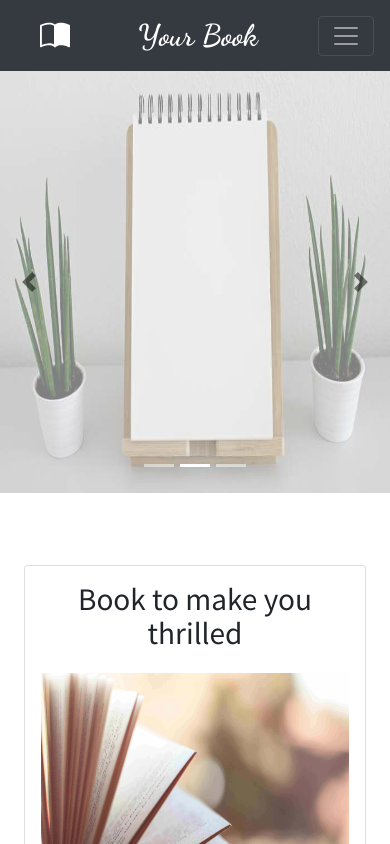
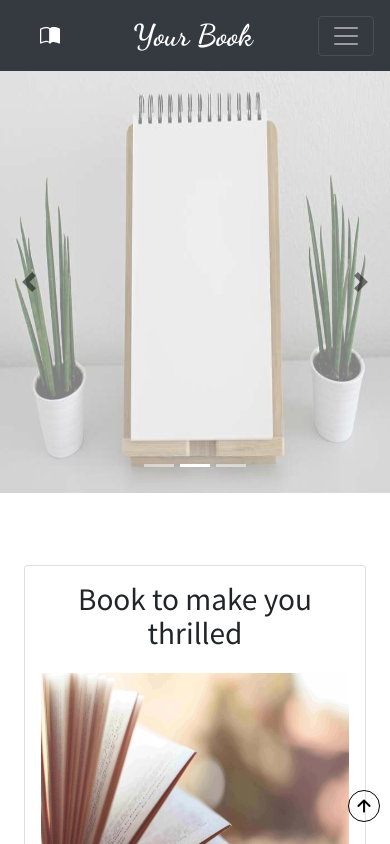
Before and after one commit to SobratKonata/1234, a website built with Parcel: page index.html in a window 390 px wide. Shown: the top 844 px of the page. Built offline with nearby package versions, Linux system fonts and the light colour scheme.

Commit message:
backtotop button added

```diff
--- a/css/style.css
+++ b/css/style.css
@@ -234,6 +234,15 @@ body {
   background-color: green;
 }
 
+.backtotop {
+  cursor: pointer;
+  position: fixed;
+  right: 10px;
+  bottom: 10px;
+  border: 1px solid black;
+  border-radius: 50%;
+}
+
 @media (max-width: 600px) {
   .card-books {
     display: block;
@@ -314,6 +323,15 @@ body {
   .quotes-subs {
     text-align: center;
   }
+
+  .backtotop {
+    cursor: pointer;
+    position: fixed;
+    right: 10px;
+    bottom: 22px;
+    border: 1px solid black;
+    border-radius: 50%;
+  }
 }
 @media (max-width: 500px) {
   .dropdown-menu {
--- a/index.html
+++ b/index.html
@@ -26,12 +26,15 @@
   </head>
   <body>
     <header>
-      <nav class="navbar sticky-top navbar-expand-lg navbar-dark bg-dark">
+      <nav
+        id="nav"
+        class="navbar sticky-top navbar-expand-lg navbar-dark bg-dark"
+      >
         <a href="./index.html" class="nav-link nav__icon ml-2 mr-2">
           <svg
             class="bi bi-book-half"
-            width="3em"
-            height="3em"
+            width="2em"
+            height="2em"
             viewBox="0 0 16 16"
             fill="white"
             xmlns="http://www.w3.org/2000/svg"
@@ -481,6 +484,27 @@
           >| &nbsp;
         </div>
         <div>&copy; 2020 copyright: YourBook</div>
+        <a href="#nav" class="backtotop">
+          <svg
+            class="bi bi-arrow-up-short"
+            width="3em"
+            height="3em"
+            viewBox="0 0 16 16"
+            fill="black"
+            xmlns="http://www.w3.org/2000/svg"
+          >
+            <path
+              fill-rule="evenodd"
+              d="M8 5.5a.5.5 0 01.5.5v5a.5.5 0 01-1 0V6a.5.5 0 01.5-.5z"
+              clip-rule="evenodd"
+            />
+            <path
+              fill-rule="evenodd"
+              d="M7.646 4.646a.5.5 0 01.708 0l3 3a.5.5 0 01-.708.708L8 5.707 5.354 8.354a.5.5 0 11-.708-.708l3-3z"
+              clip-rule="evenodd"
+            />
+          </svg>
+        </a>
       </div>
     </section>
   </body>
```
